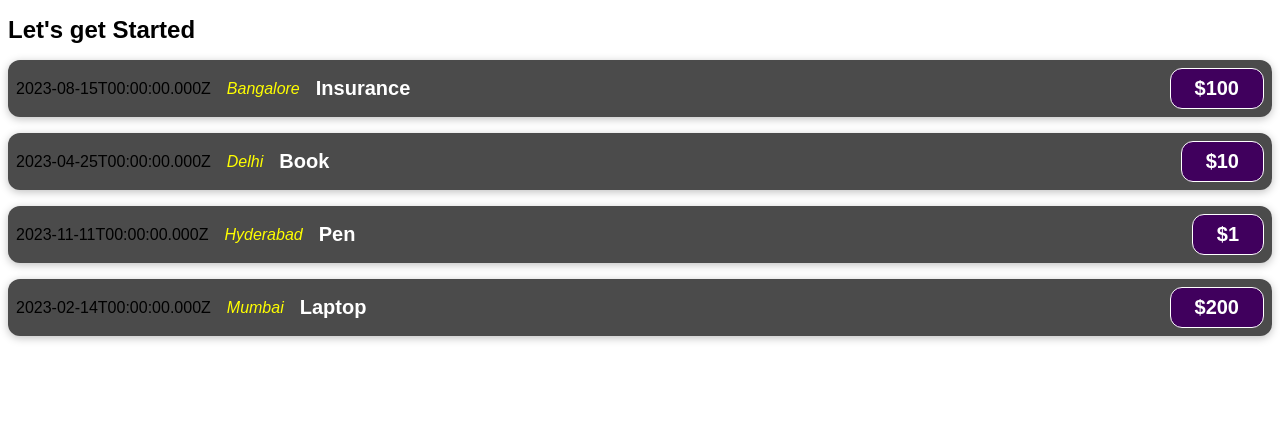
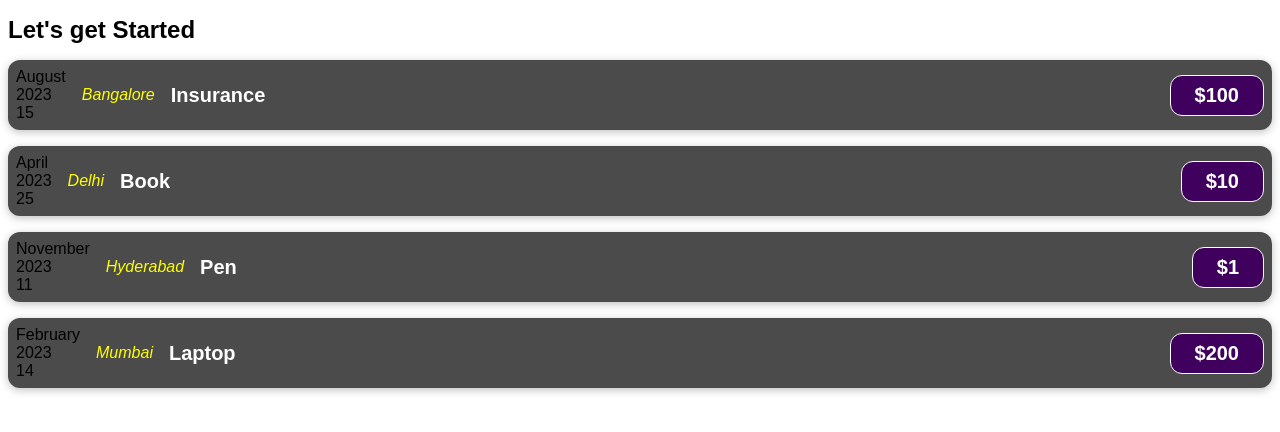
Before and after one commit to Kayathri-maths/React_learning, a React (Create React App) app: page / in a window 1280 px wide. Shown: the top 432 px of the page. Built offline with nearby package versions, Linux system fonts and the light colour scheme.

Commit message:
Formatting Date - Giving Calendar Look

```diff
--- a/src/components/ExpenseItem.js
+++ b/src/components/ExpenseItem.js
@@ -1,9 +1,29 @@
 import "./ExpenseItem.css";
-
+const months = [
+  "January",
+  "February",
+  "March",
+  "April",
+  "May",
+  "June",
+  "July",
+  "August",
+  "September",
+  "October",
+  "November",
+  "December",
+];
 function ExpenseItem(props) {
+  const month = months[props.date.getMonth()];
+  const year = props.date.getFullYear();
+  const date = props.date.getDate().toString().padStart(2, "0");
   return (
     <div className="expense-item">
-      <div>{props.date.toISOString()}</div>
+      <div>
+        <div>{month}</div>
+        <div>{year}</div>
+        <div>{date}</div>
+      </div>
       <div className="expense-item__location">{props.location}</div>
       <div className="expense-item__description">
         <h2>{props.title}</h2>
```
